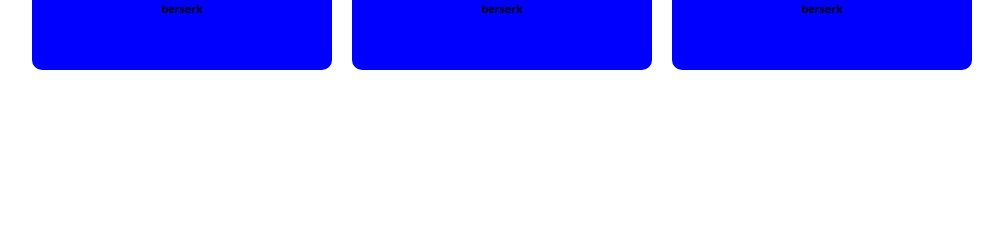
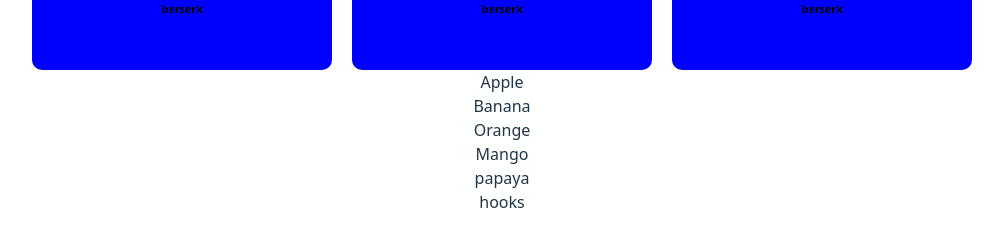
Before and after one commit to vijeth44-pro/fullstack-internship, a React (Vite) app in the folder React/project/: page / in a window 1280 px wide. Shown: the part 713-952 px from the top of the page, without its empty margins (138-1141 px from the left). Before the commit the page ends 815 px from the top, so only its background shows below. Built offline with nearby package versions, Linux system fonts and the light colour scheme.

Commit message:
feat: add Map and Hooks components to App, enhancing functionality

```diff
--- a/React/project/src/App.jsx
+++ b/React/project/src/App.jsx
@@ -9,7 +9,8 @@ import Arrow from './es/arrow.jsx'
 import Destructuring from './es/destructuring.jsx'
 import Spread from './es/spread.jsx'
 import Card from './components/card.jsx'
-
+import Map from './es/map.jsx'
+import  Hooks from './components/hooks.jsx'
 
 function App() {
   const [count, setCount] = useState(0)
@@ -25,6 +26,8 @@ function App() {
       <Card title={"Guts 1"} category={"berserk"} image={'https://th.bing.com/th/id/OIP.1lqBaYIfofYuu_Jx-uzZXAHaEK?w=321&h=180&c=7&r=0&o=7&dpr=1.3&pid=1.7&rm=3'}/>
       <Card title={"Guts 2"} category={"berserk"} image={'https://th.bing.com/th/id/OIP.nB09LfCa7RL50rCKsBn-ggHaId?w=197&h=220&c=7&r=0&o=7&dpr=1.3&pid=1.7&rm=3'}/>
       </div>
+      <Map />
+      <Hooks />
     </div>
   )
 }
--- /dev/null
+++ b/React/project/src/components/hooks.jsx
@@ -0,0 +1,16 @@
+import React from 'react'
+import {useState} from 'react'
+
+export default function hooks() {
+    //use state
+    //use effect
+    //1.use state
+
+
+
+
+
+  return (
+    <div>hooks</div>
+  )
+}
--- /dev/null
+++ b/React/project/src/es/map.jsx
@@ -0,0 +1,15 @@
+import React from 'react'
+
+//map is a function
+export default function () {
+    const fruits = ['Apple', 'Banana', 'Orange', 'Mango' ,'papaya'];
+    //syntax
+    //{arrayVariable.map(arrowfunction)}
+  return (
+    <div>
+        {fruits.map((item)=> (
+            <div>{item}</div>
+            ))}
+    </div>
+  )
+}
```
